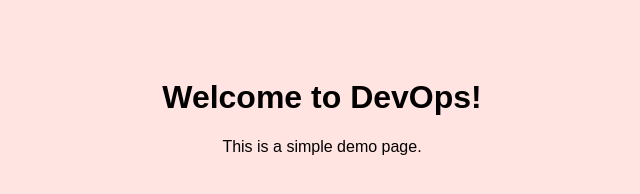
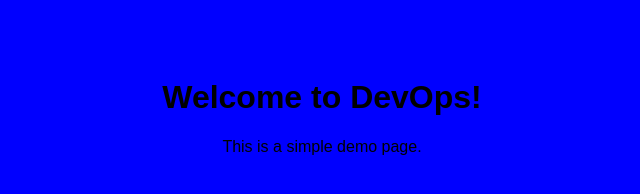
Before and after one commit to Cyanicq05/devops-demo, a plain HTML site: page index.html in a window 1280 px wide. Shown: the whole page, without its empty margins (318-958 px from the left). Drawn offline with Linux system fonts and the light colour scheme.

Commit message:
Update index.html

```diff
--- a/index.html
+++ b/index.html
@@ -6,7 +6,7 @@
   <title>DevOps Demo</title>
   <style>
     body {
-      background-color: #ffe4e1;
+      background-color: blue;
       font-family: Arial, sans-serif;
       text-align: center;
       padding: 50px;
```
